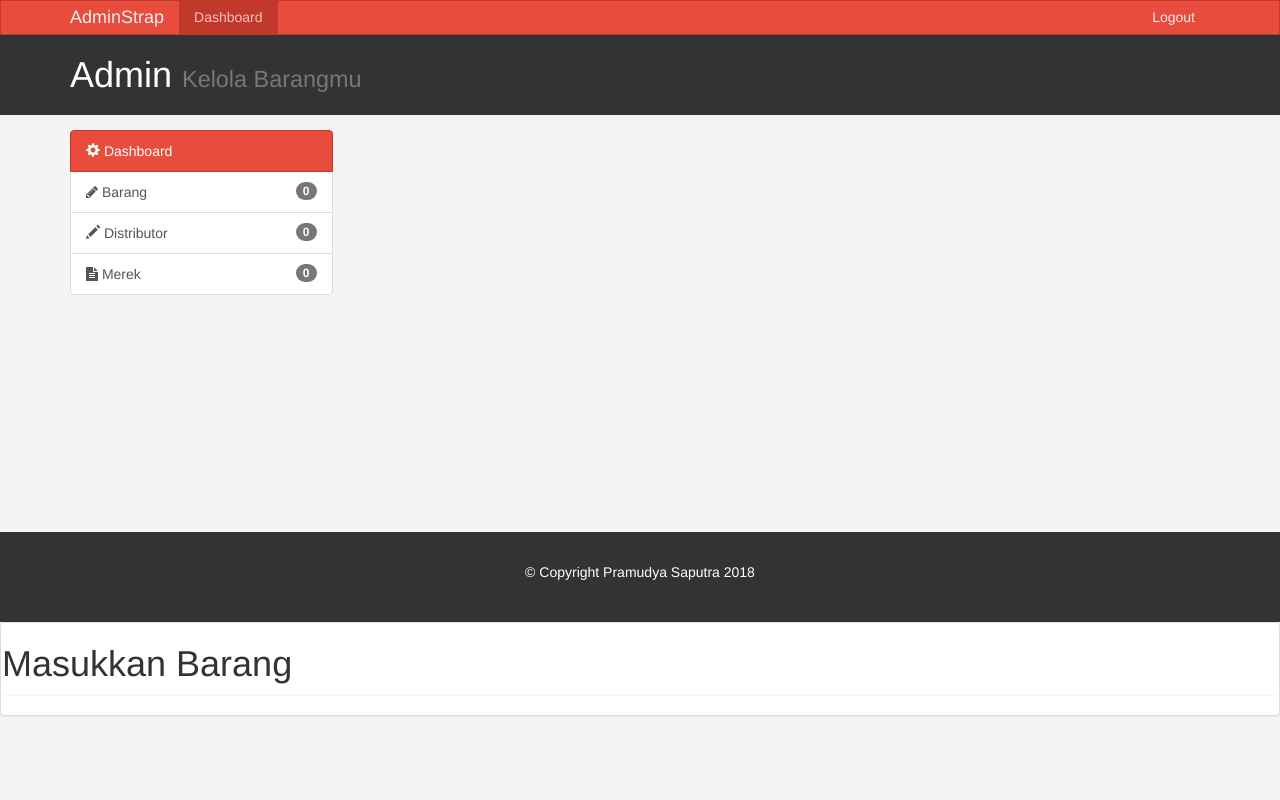
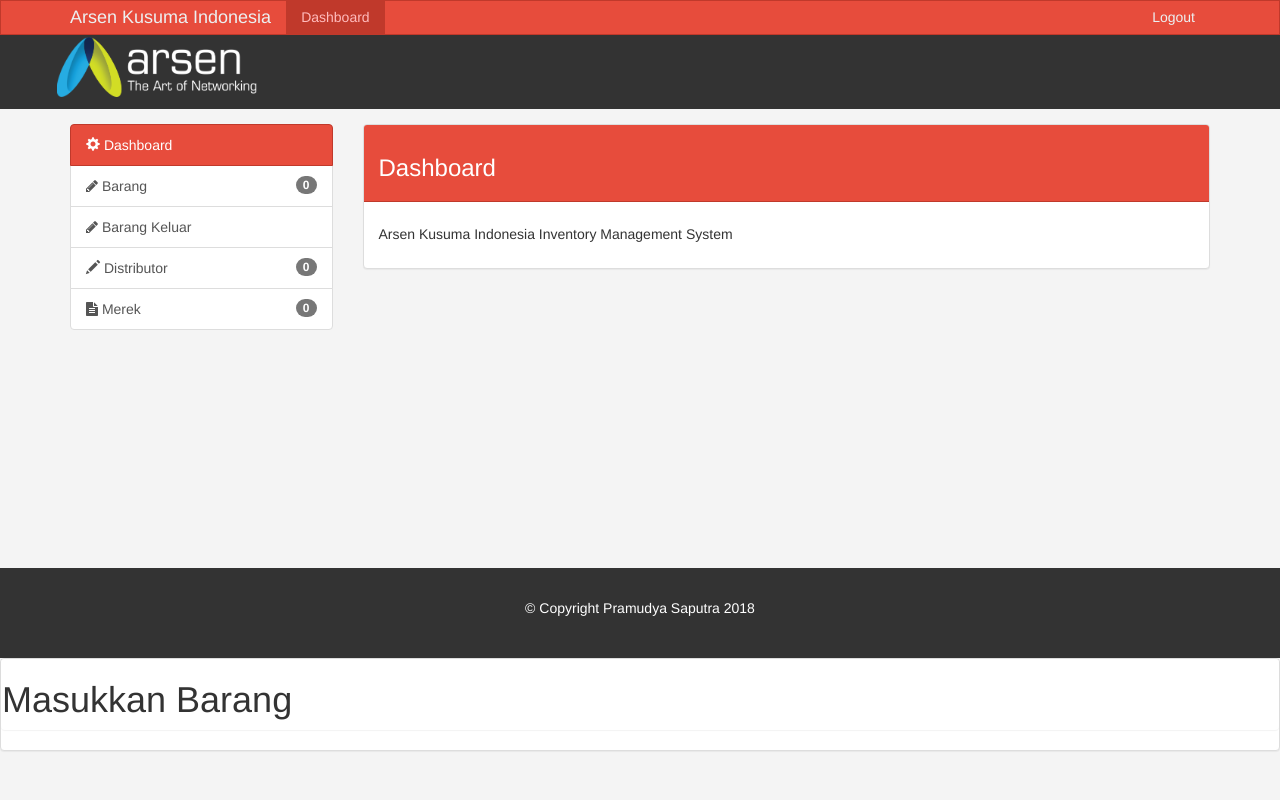
Before and after one commit to PramudyaS/Sistem-Barang, a PHP site: page /kasir.php in a window 1280 px wide. Run offline with PHP 8.4, Linux system fonts and the light colour scheme; the visitor is signed in with stand-in values (Sample User, id 1); data that the repository does not hold is empty.

Commit message:
change logo and name

```diff
--- a/Login.php
+++ b/Login.php
@@ -52,7 +52,7 @@ if(isset($_POST['login'])){
 				<form action="" method="post">
 					<div class="panel panel-default">
 						<div class="panel-heading">
-							<h4 class="text-center">App Sistem Barang</h3>
+							<h4 class="text-center">App Sistem IMS</h3>
 						</div>
 						<div class="panel-body">
 						<div class="divider"></div>
--- a/dashboard.php
+++ b/dashboard.php
@@ -52,7 +52,7 @@ if($statement->check_session() == "false"){
             <span class="icon-bar"></span>
             <span class="icon-bar"></span>
           </button>
-          <a class="navbar-brand" href="#">AdminStrap</a>
+          <a class="navbar-brand" href="#">Arsen Kusuma Indonesia</a>
         </div>
         <div id="navbar" class="collapse navbar-collapse">
           <ul class="nav navbar-nav">
@@ -70,8 +70,8 @@ if($statement->check_session() == "false"){
     <header id="header">
       <div class="container">
         <div class="row">
-          <div class="col-md-10">
-            <h1><span class="" aria-hidden="true"></span> Admin <small>Kelola Barangmu</small></h1>
+          <div class="col-md-10" style="padding:2px">
+            <img src="image/arsen-white.png" alt="" style="width:200px;height:60px">
           </div>
           <div class="col-md-2">
           </div>
@@ -88,6 +88,7 @@ if($statement->check_session() == "false"){
                 <span class="glyphicon glyphicon-cog" aria-hidden="true"></span> Dashboard
               </a>
               <a href="?menus=menu_barang" class="list-group-item"><span class="fa fa-pencil"></span> Barang <span class="badge"><?= $jbarang['jbarang'] ?></span></a>
+              <a href="" class="list-group-item"><span class="fa fa-pencil"></span> Barang Keluar</a>
               <a href="?menus=distributor_barang" class="list-group-item"><span class="glyphicon glyphicon-pencil" aria-hidden="true"></span> Distributor <span class="badge"><?= $jdist['jdist'] ?></span></a>
               <a href="?menus=merek_barang" class="list-group-item"><span class="fa fa-file-text" aria-hidden="true"></span> Merek <span class="badge"><?= $jmer['jmer'] ?></span></a>
             </div>
@@ -95,7 +96,15 @@ if($statement->check_session() == "false"){
 
           </div>
           <div class="col-md-9">
-            <!-- Isi Content -->
+            <div class="panel panel-default">
+              <div class="panel-heading main-color-bg">
+                <h3>Dashboard</h3>
+              </div>
+              <div class="panel-body">
+                  <h5>Arsen Kusuma Indonesia Inventory Management System</h5>
+              </div>
+            </div>
+
             <?php
             @$menu = $_GET['menus'];
             switch ($menu) {
--- a/dashboard_kasir.php
+++ b/dashboard_kasir.php
@@ -52,7 +52,7 @@ $nama_user = $statement->select_field("table_user","username",$_SESSION['usernam
             <span class="icon-bar"></span>
             <span class="icon-bar"></span>
           </button>
-          <a class="navbar-brand" href="#">PSinventorys</a>
+          <a class="navbar-brand" href="#">Arsen Kusuma Indonesia</a>
         </div>
         <div id="navbar" class="collapse navbar-collapse">
           <ul class="nav navbar-nav">
@@ -70,8 +70,8 @@ $nama_user = $statement->select_field("table_user","username",$_SESSION['usernam
     <header id="header">
       <div class="container">
         <div class="row">
-          <div class="col-md-10">
-            <h1><span class="" aria-hidden="true"></span>Kasir <small>Kelola Barangmu</small></h1>
+         <div class="col-md-10" style="padding:2px">
+            <img src="image/arsen-white.png" alt="" style="width:200px;height:60px">
           </div>
         </div>
       </div>
--- a/dashboard_manager.php
+++ b/dashboard_manager.php
@@ -44,7 +44,7 @@ if(isset($_GET['logout'])){
             <span class="icon-bar"></span>
             <span class="icon-bar"></span>
           </button>
-          <a class="navbar-brand" href="#">PS</a>
+          <a class="navbar-brand" href="#">Arsen Kusuma Indonesia</a>
         </div>
         <div id="navbar" class="collapse navbar-collapse">
           <ul class="nav navbar-nav">
@@ -62,8 +62,8 @@ if(isset($_GET['logout'])){
     <header id="header">
       <div class="container">
         <div class="row">
-          <div class="col-md-10">
-            <h1><span class="" aria-hidden="true"></span>Manager <small>Kelola Barangmu</small></h1>
+          <div class="col-md-10" style="padding:2px">
+            <img src="image/arsen-white.png" alt="" style="width:200px;height:60px">
           </div>
         </div>
       </div>
--- a/laporan_semua_barang.php
+++ b/laporan_semua_barang.php
@@ -8,7 +8,7 @@ $dist = $statement->data_table("table_distributor");
 	<div class="row">
 		<div class="panel panel-default">
 			<div class="panel-heading main-color-bg">
-				<h4>Data Semua Barang</h4>
+				<h4>Data Semua Barang Keluar</h4>
 			</div>
 			<div class="panel-body table-responsive">
 				<a href="v_semuaBarang.php" target="_blank" class="btn btn-primary">Print Data <span class="fa fa-file-text-o"></span></a>
@@ -21,8 +21,8 @@ $dist = $statement->data_table("table_distributor");
 						<th>Merek</th>
 						<th>Distributor</th>
 						<th>Harga</th>
-						<th>Stok</th>
-						<th>Tanggal Masuk</th>
+						<th>Jumlah</th>
+						<th>Tanggal Keluar</th>
 					</thead>
 					<tbody>
 						<?php
--- a/renew_transaksi.php
+++ b/renew_transaksi.php
@@ -49,7 +49,7 @@ $total = $statement->select_field("table_transaksi","kd_transaksi",$id);
 				<div class="col-md-12">
 				<a href="" class="btn btn-primary" id="a" onclick="window.print()">Print <span class="fa fa-print"></span></a>
 				<br>
-				<p style="font-size:10px">PT. PSinventory Indonesia - 16730</p>
+				<p style="font-size:10px">Arsen Kusuma Indonesia</p>
 				<h4 class="text-center" style="margin-bottosm:-2%">Struck Pembelian</h4>
 				<hr id="garis2">
 				<p style="font-size:12px;margin-bottom:-3%" id="tgl">Tanggal Cetak : <?= $date ?></p>
--- a/tambah_barang.php
+++ b/tambah_barang.php
@@ -51,7 +51,7 @@ if(isset($_POST['simpan'])){
  <form action="" method="post" enctype="multipart/form-data">
   <div class="panel panel-default">
     <div class="panel-heading main-color-bg">
-        <p class="panel-title text-center">Tambah Barang</p>
+        <p class="panel-title text-center">Barang Masuk</p>
     </div>
 
     <div class="panel-body">
```
Also changed, not shown: image/arsen-ipv4.jpg (added), image/arsen-white.png (added).
